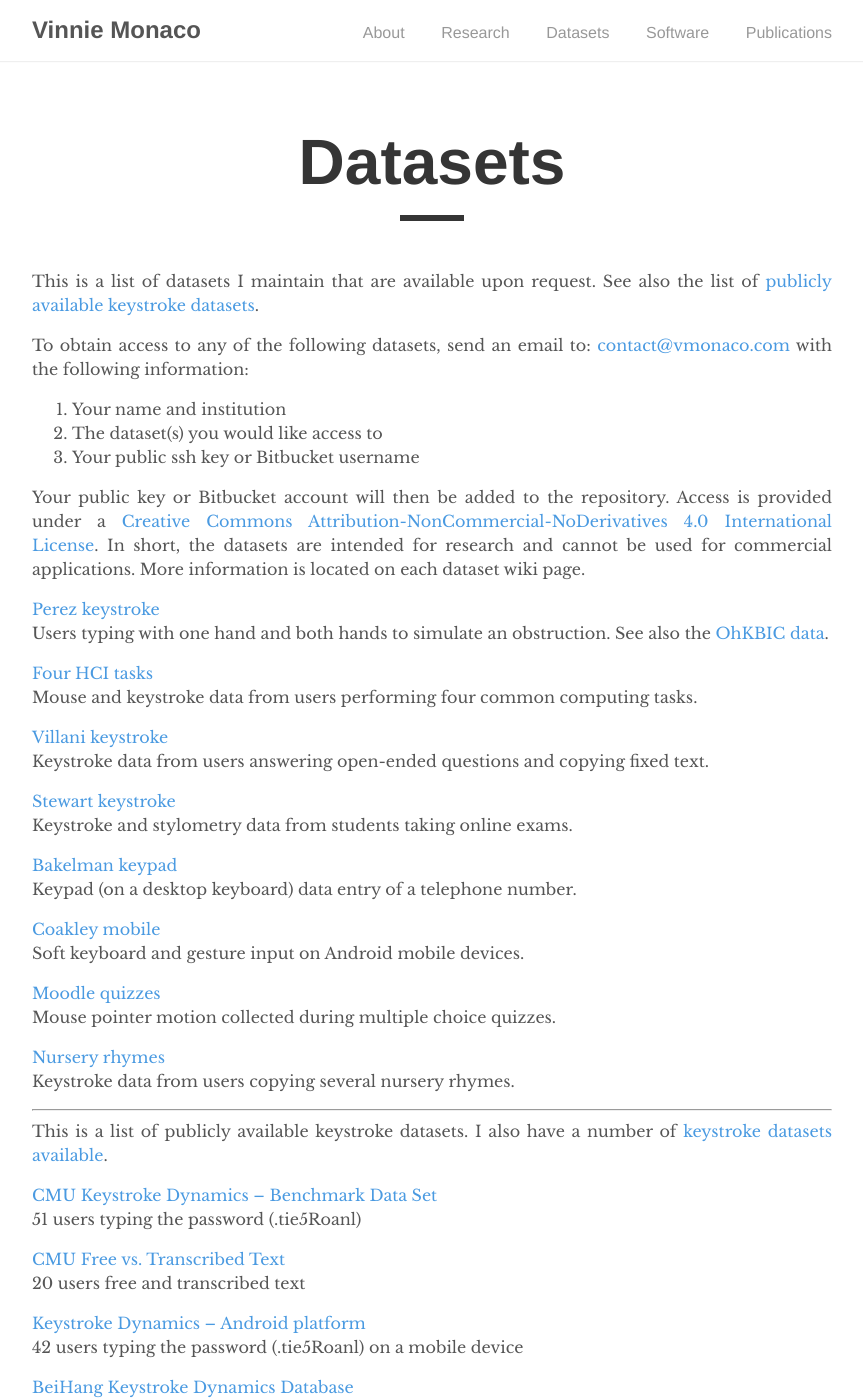
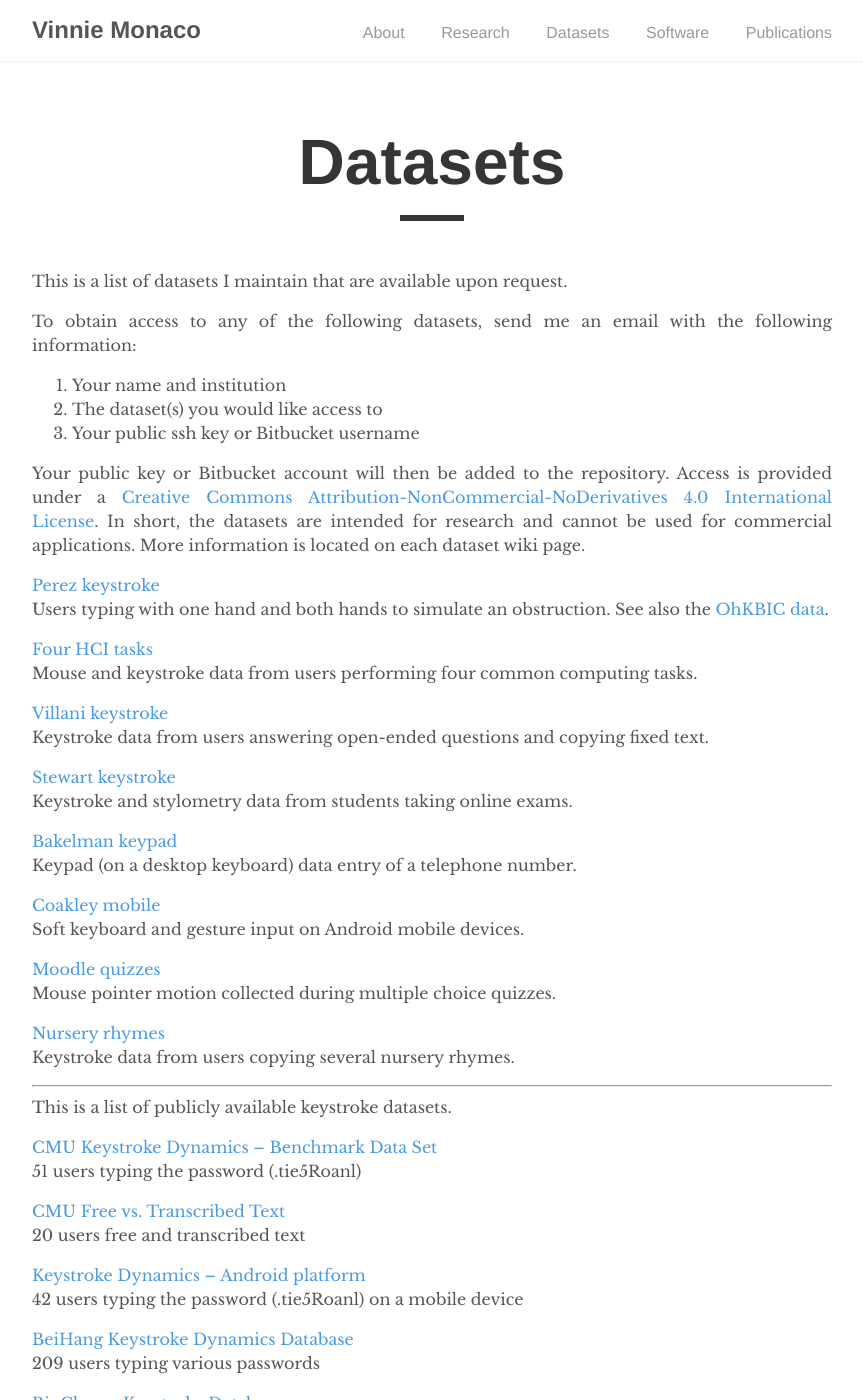
Before and after one commit to vmonaco/vmonaco.github.io, a Jekyll site: the page built from _pages/datasets.md, in a window 1280 px wide and 1400 px high. Shown: the whole window, without its empty margins (208-1071 px from the left). Built offline with Jekyll 4.4.1, drawn with Linux system fonts in a browser that asks for light colours; some of the changed text lies outside the part shown.

Commit message:
formatting

```diff
--- a/_pages/datasets.md
+++ b/_pages/datasets.md
@@ -5,9 +5,9 @@ author: "Vinnie"
 permalink: /datasets/
 ---
 
-This is a list of datasets I maintain that are available upon request. See also the list of [publicly available keystroke datasets](http://www.vmonaco.com/keystroke-datasets).
+This is a list of datasets I maintain that are available upon request.
 
-To obtain access to any of the following datasets, send an email to: [contact@vmonaco.com](mailto:contact@vmonaco.com) with the following information:
+To obtain access to any of the following datasets, send me an email with the following information:
 
 1.  Your name and institution
 2.  The dataset(s) you would like access to
@@ -41,32 +41,25 @@ Keystroke data from users copying several nursery rhymes.
 
 
 ***
-This is a list of publicly available keystroke datasets. I also have a number of [keystroke datasets available](http://www.vmonaco.com/datasets).
+This is a list of publicly available keystroke datasets.
 
 [CMU Keystroke Dynamics – Benchmark Data Set](http://www.cs.cmu.edu/~keystroke/)
 51 users typing the password (.tie5Roanl)
 
-
-
 [CMU Free vs. Transcribed Text](http://www.cs.cmu.edu/~keystroke/laser-2012/)
 20 users free and transcribed text
-
 
 [Keystroke Dynamics – Android platform](https://ms.sapientia.ro/~manyi/keystroke.html)
 42 users typing the password (.tie5Roanl) on a mobile device
 
-
 [BeiHang Keystroke Dynamics Database](http://mpl.buaa.edu.cn/detail1.htm)
 209 users typing various passwords
-
 
 [BioChaves Keystroke Databases](http://www.biochaves.com/en/download.htm)
 47 users typing four words
 
-
 [Keystroke100 Dataset](http://personal.ie.cuhk.edu.hk/~ccloy/downloads_keystroke100.html)
 100 users typing a password (try4-mbs) on a pressure-sensitive keyboard
-
 
 [GREYC Keystroke Datasets](http://www.epaymentbiometrics.ensicaen.fr/publications/resources)
 There are 3 different datasets available:
@@ -78,72 +71,46 @@ There are 3 different datasets available:
 > [110 users typing five passphrases](http://www.epaymentbiometrics.ensicaen.fr/greyc-nislab-keystroke-dynamics-dataset)
 
 
-
 [RHU KeyStroke Dynamics Benchmark Dataset](http://www.coolestech.com/rhu-keystroke/)
 51 users typing the password (rhu.university) on a mobile device
-
 
 [CITEFA Keystroke Dynamics Dataset](http://www.cse.chalmers.se/~bello/publications/) (broken link)
 63 users typing copying literature text
 
-
-
 [ATVS-Keystroke DB](http://atvs.ii.uam.es/atvs/keystroke_db.html) (available upon request)
 63 users typing their personal information
-
 
 [LSIA Keystroke Dynamics keypress latency dataset](http://lsia.fi.uba.ar/pub/papers/kd-dataset/)
 Physicians typing patient summaries over 1 week
 
-
 [Stonybrook Keystroke Patterns as Prosody in Digital Writings](http://www3.cs.stonybrook.edu/~rbanerjee/project-pages/keystrokes/keystrokes.html)
 196 users typing free text
-
 
 [Keystroke acoustics, video, and timings](http://www.cse.msu.edu/~liuxm/typing.html) (available upon request)
 81 users typing fixed and free text
 
-
-[Detecting Age Groups using Keystroke Dynamics
-](http://bicakci.etu.edu.tr/dagkd/dagkd.htm)100 users typing fixed text
-
+[Detecting Age Groups using Keystroke Dynamics](http://bicakci.etu.edu.tr/dagkd/dagkd.htm)100 users typing fixed text
 
 [How We Type](http://userinterfaces.aalto.fi/how-we-type/)
 30 users typing various inputs with motion capture, eye tracking, and video
 
-
 [MOBIKEY Keystroke Dynamics Password Database](https://www.ms.sapientia.ro/~manyi/mobikey.html)
 54 users typing easy and strong passwords on a mobile device
 
-
-
 [Statistical Analysis of Personality and Identity in Chats](http://dl.acm.org/citation.cfm?id=2663272) (available upon request)
-
 50 users chatting with an unknown operator
 
 ***
 This is a list of publicly available mouse dynamics (click and motion) datasets.
 
-
-
 [Shen mouse behavior for static authentication](https://figshare.com/articles/Mouse_Behavior_Data_for_Static_Authentication/5619313)
-
 56 users performing fixed operations
 
-
-
 [Shen mouse behavior for continuous authentication](https://figshare.com/articles/Mouse_Behavior_Data_for_Continuous_Authentication/5619328)
-
 28 users performing routine activities
 
-
-
 [University of Victoria mouse dynamics](https://www.uvic.ca/engineering/ece/isot/datasets/#section0-3)
-
 48 users in realistic environment over several months
 
-
-
 [Balabit Mouse Challenge Dataset](https://github.com/balabit/Mouse-Dynamics-Challenge)
-
 10 users motion and click behavior
```
Also changed, not shown: _posts/2017-03-16-example-content.md (deleted, +0 -7 lines), _posts/2017-03-29-introducing-tale.md (deleted, +0 -7 lines).
